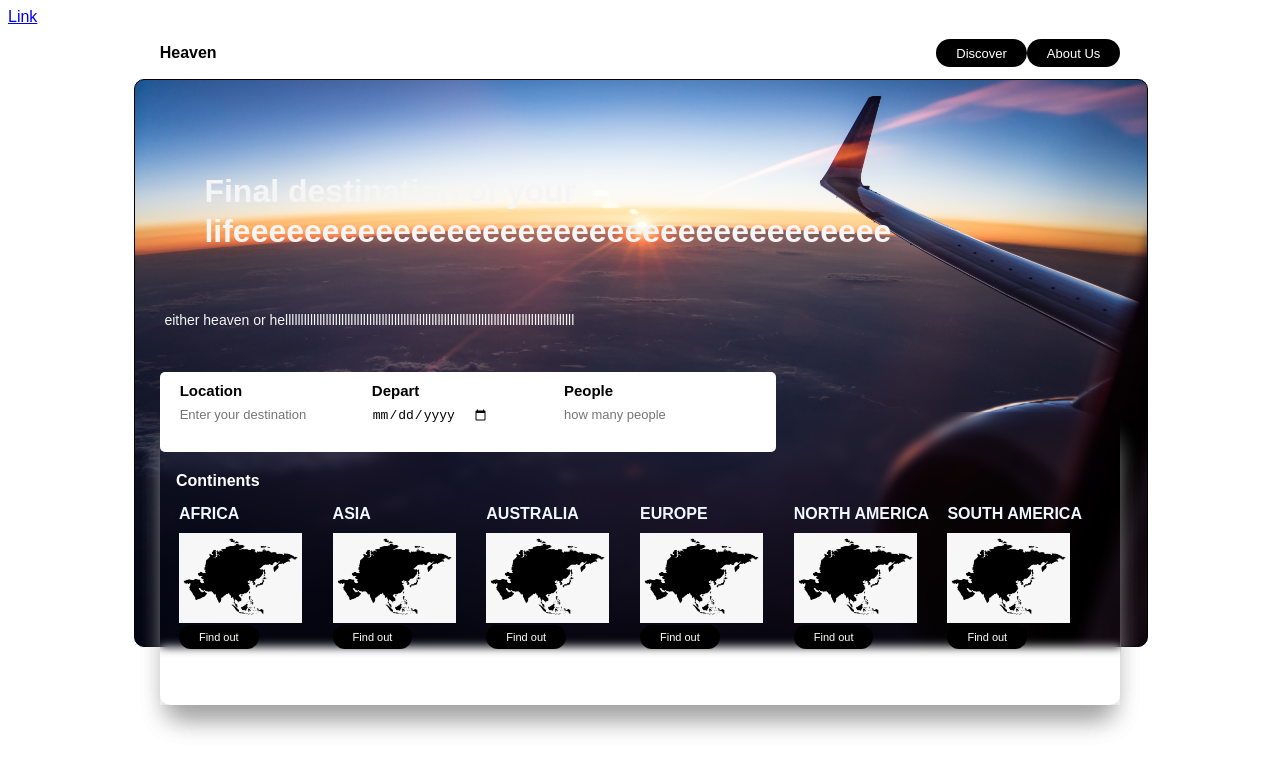
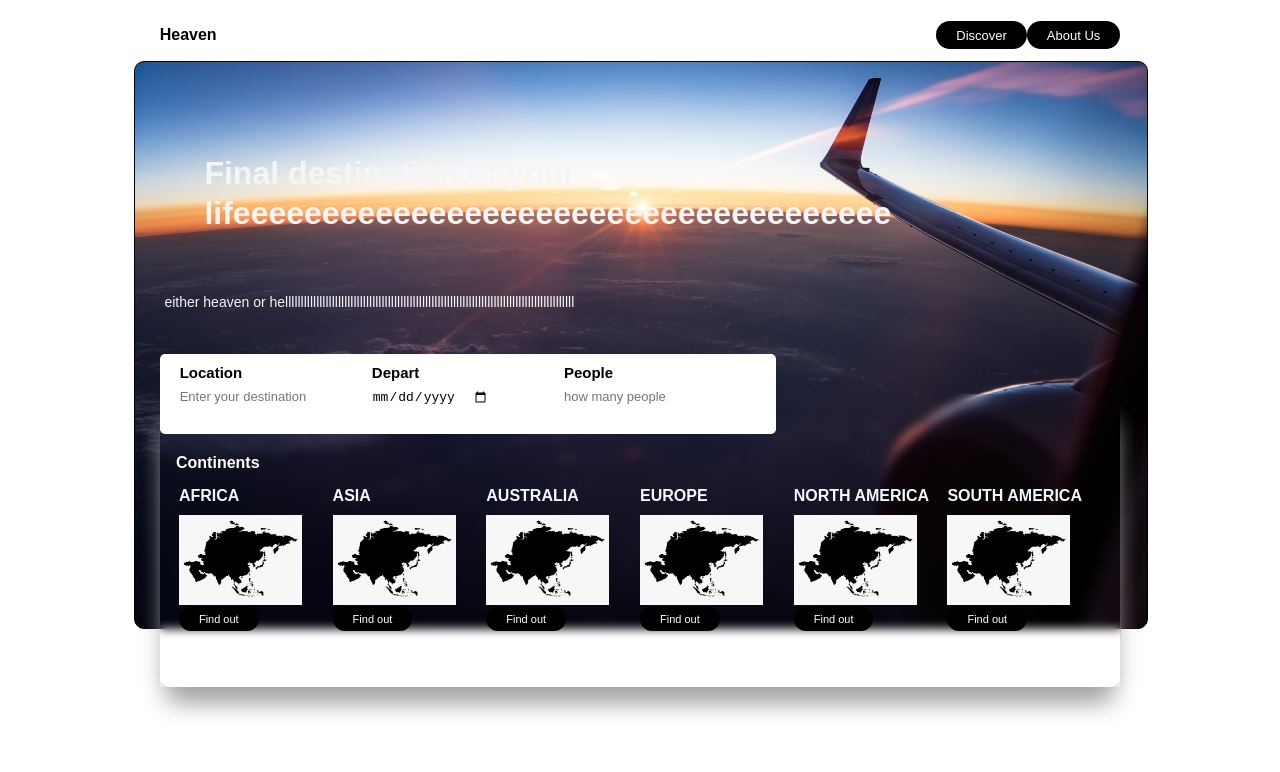
Before and after one commit to Watermeilion/Flight-to-Heaven, a plain HTML site: page index.html in a window 1280 px wide. Drawn offline with Linux system fonts and the light colour scheme.

Commit message:
Add files via upload

```diff
--- a/index.html
+++ b/index.html
@@ -13,9 +13,6 @@
 </head>
 
 <body>
-    <main>
-        <a href="http://google.com">Link</a>
-    </main>
     <header>
         <nav>
             <h4>Heaven</h4>
```
